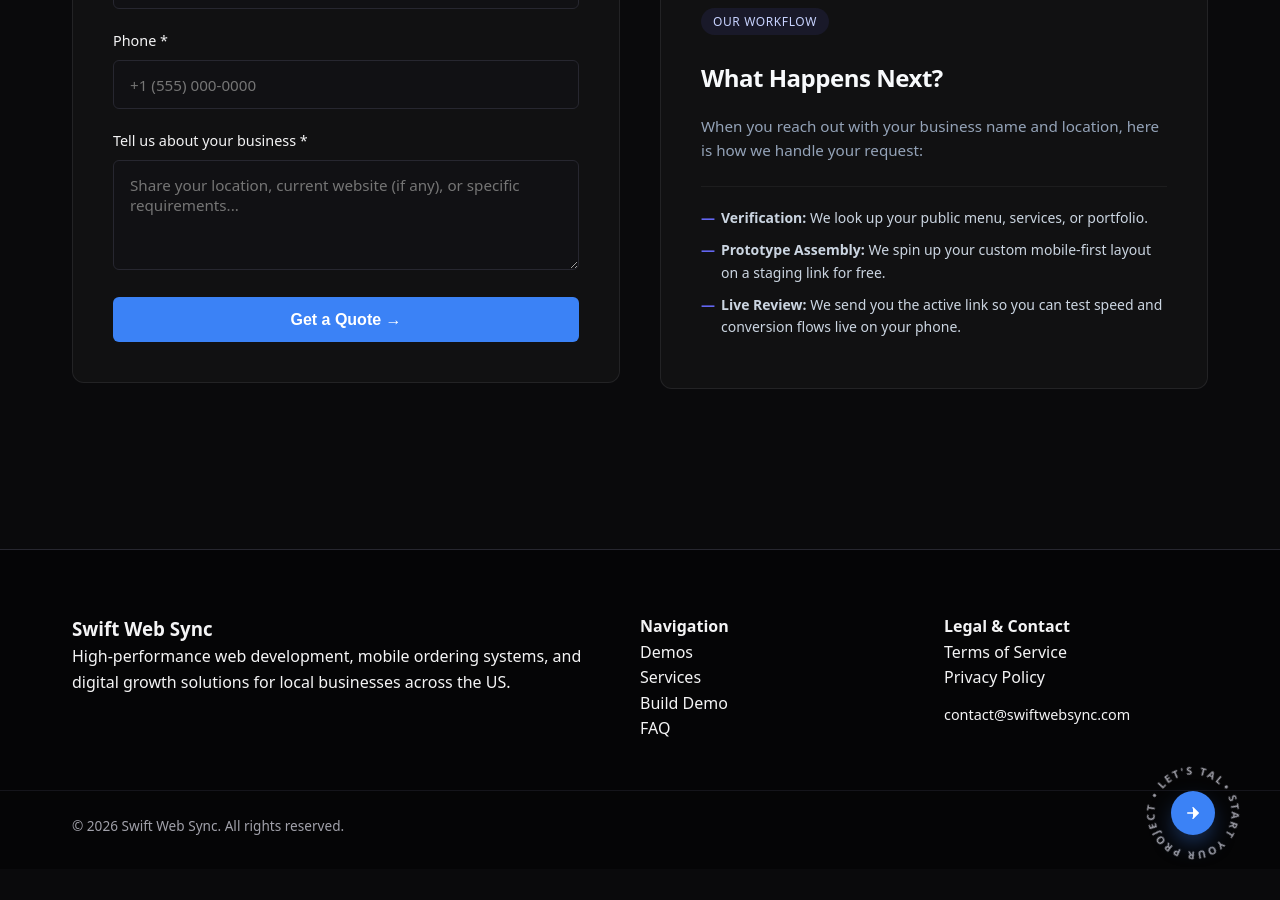
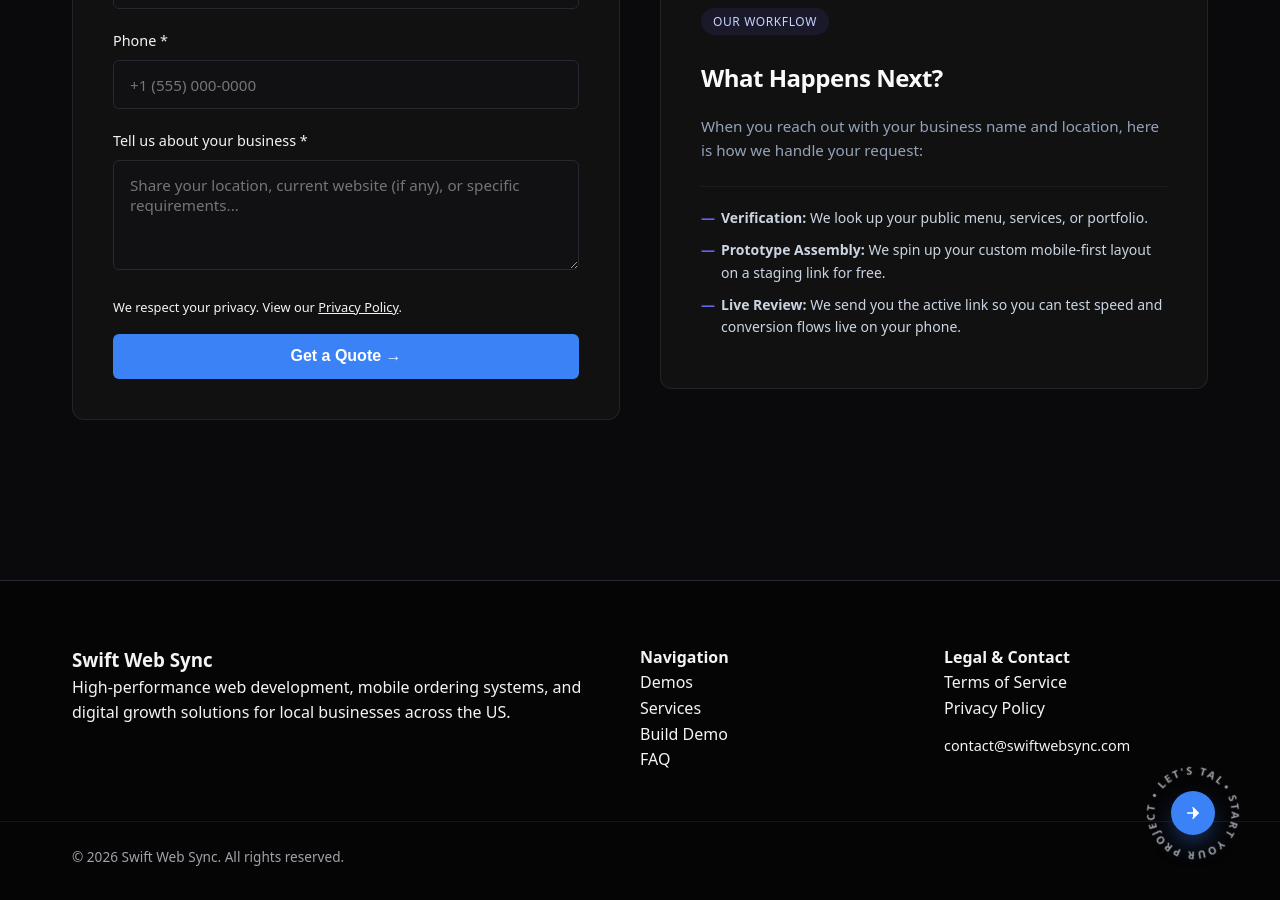
Before and after one commit to Khisal786/SwiftWebSync, a Jekyll site: the page built from contact/index.html, in a window 1280 px wide and 900 px high, scrolled down 774 px. Built offline with Jekyll 4.4.1, drawn with Linux system fonts in a browser that asks for light colours; before the commit the page ends 1643 px from its top, so only the background shows below that.

Commit message:
Update contact page layout and form details

```diff
--- a/contact/index.html
+++ b/contact/index.html
@@ -57,6 +57,10 @@ description: "Get in touch with Swift Web Sync to review your custom pre-built w
           <textarea id="message" name="message" rows="4" required placeholder="Share your location, current website (if any), or specific requirements..."></textarea>
         </div>
 
+        <p class="form-privacy-notice" style="font-size: 0.8rem; color: var(--text-muted); margin-bottom: 1rem;">
+          We respect your privacy. View our <a href="{{ '/privacy/' | relative_url }}" style="color: var(--accent-color); text-decoration: underline;">Privacy Policy</a>.
+        </p>
+
         <button type="submit" id="submitBtn" class="btn-primary">Get a Quote &rarr;</button>
       </form>
 
```
